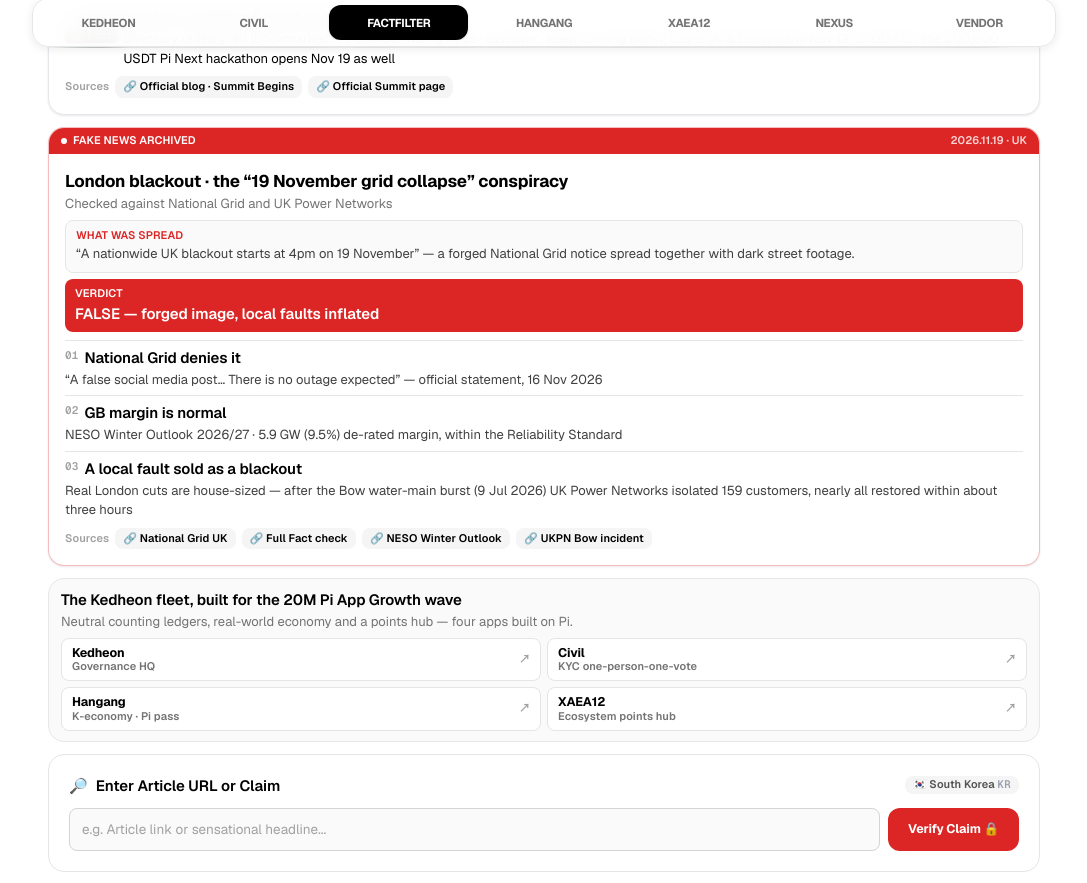
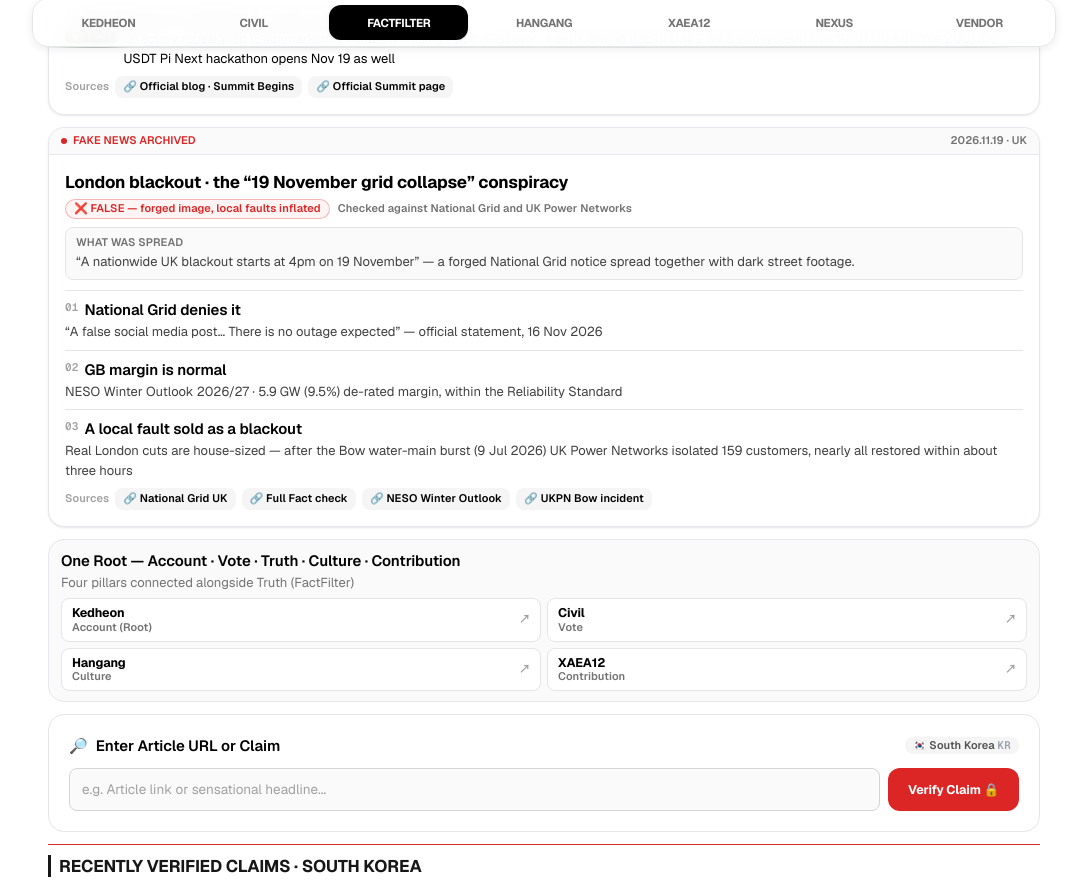
Before and after one commit to osung02012-ai/kedheon-final, a Next.js app: page /factfilter in a window 1280 px wide. Shown: the part 737-1620 px from the top of the page, without its empty margins (96-1183 px from the left). Built offline with nearby package versions, Linux system fonts and the light colour scheme.

Commit message:
feat(factfilter): 하단 카드를 케드헌 5대 축(계정·투표·진실·문화·기여) 문구로 교체 + 가짜뉴스 박제 카드 레이아웃 정리 (KO/EN)

```diff
--- a/app/factfilter/page.tsx
+++ b/app/factfilter/page.tsx
@@ -338,12 +338,12 @@ const SUMMIT_SOURCES = [
   }
 ];
 
-/** 케드헌 편대 — 서밋 App Growth 흐름과 연결되는 4개 앱 */
+/** 케드헌 5대 축 — 계정(근본) · 투표 · 진실 · 문화 · 기여 중 진실(FactFilter)을 뺀 4개 자리 */
 const FLEET_APPS = [
-  { name: 'Kedheon', url: 'https://kedheon.com', ko: '거버넌스 본부', en: 'Governance HQ' },
-  { name: 'Civil', url: 'https://civil.kedheon.com', ko: 'Pi KYC 1인 1표', en: 'KYC one-person-one-vote' },
-  { name: 'Hangang', url: 'https://hangang.kedheon.com', ko: 'K-실물 경제 · 파이 패스', en: 'K-economy · Pi pass' },
-  { name: 'XAEA12', url: 'https://xaea12.kedheon.com', ko: '생태계 포인트 허브', en: 'Ecosystem points hub' }
+  { name: 'Kedheon', url: 'https://kedheon.com', ko: '계정 (근본)', en: 'Account (Root)' },
+  { name: 'Civil', url: 'https://civil.kedheon.com', ko: '투표', en: 'Vote' },
+  { name: 'Hangang', url: 'https://hangang.kedheon.com', ko: '문화', en: 'Culture' },
+  { name: 'XAEA12', url: 'https://xaea12.kedheon.com', ko: '기여', en: 'Contribution' }
 ];
 
 /** 상단 피처드 — 서밋 Day 1 공식 팩트체크 + 케드헌 편대 링크 */
@@ -443,27 +443,33 @@ const BLACKOUT_SOURCES = [
 
 /** 피처드 2 — 가짜뉴스 박제 카드 */
 const FakeNewsArchive = ({ ko }: { ko: boolean }) => (
-  <section className="bg-white border border-[#dc2626]/30 rounded-2xl shadow-[var(--card-shadow)] overflow-hidden text-left">
-    <div className="flex items-center justify-between gap-2 bg-[#dc2626] px-3 py-1.5">
-      <span className="flex items-center gap-1.5 t-tag font-bold uppercase text-white">
-        <span className="w-1.5 h-1.5 rounded-full bg-white inline-block shrink-0" />
+  <section className="bg-white border border-[#E5E7EB] rounded-2xl shadow-[var(--card-shadow)] overflow-hidden text-left">
+    <div className="flex items-center justify-between gap-2 bg-neutral-50 border-b border-[#E5E7EB] px-3 py-1.5">
+      <span className="flex items-center gap-1.5 t-tag font-bold uppercase text-[#dc2626]">
+        <span className="w-1.5 h-1.5 rounded-full bg-[#dc2626] inline-block shrink-0" />
         {ko ? '가짜뉴스 박제' : 'Fake news archived'}
       </span>
-      <span translate="no" className="notranslate t-tag text-white/80 whitespace-nowrap">
+      <span translate="no" className="notranslate t-tag text-neutral-500 whitespace-nowrap">
         2026.11.19 · UK
       </span>
     </div>
 
-    <div className="px-3 py-2.5 md:p-4">
+    <div className="px-3 py-3 md:p-4">
       <h2 className="t-section text-black">
         {ko ? '런던 대정전 · 11월 19일 시스템 붕괴 음모론' : 'London blackout · the “19 November grid collapse” conspiracy'}
       </h2>
-      <p className="t-sub text-neutral-500 mt-0.5">
-        {ko ? '영국 전력망 공식 채널·실측 현황과 대조' : 'Checked against National Grid and UK Power Networks'}
-      </p>
 
-      <div className="mt-1.5 rounded-lg bg-neutral-50 border border-neutral-200 px-2.5 py-2">
-        <p className="t-tag font-bold text-[#dc2626] uppercase">{ko ? '유포된 루머' : 'What was spread'}</p>
+      <div className="flex flex-wrap items-center gap-x-2 gap-y-1 mt-1.5">
+        <span className="inline-flex items-center rounded-full border border-[#dc2626]/30 bg-[#dc2626]/5 px-2 py-0.5 t-tag font-bold text-[#dc2626]">
+          {ko ? '❌ 거짓 — 조작 이미지 + 국지 사고 과장' : '❌ FALSE — forged image, local faults inflated'}
+        </span>
+        <span className="t-tag font-normal text-neutral-500">
+          {ko ? '영국 전력망 공식 채널·실측 현황과 대조' : 'Checked against National Grid and UK Power Networks'}
+        </span>
+      </div>
+
+      <div className="mt-2 rounded-lg bg-neutral-50 border border-neutral-200 px-2.5 py-2">
+        <p className="t-tag font-bold text-neutral-500 uppercase">{ko ? '유포된 루머' : 'What was spread'}</p>
         <p className="t-sub text-neutral-700 mt-0.5">
           {ko
             ? '“11월 19일 오후 4시, 영국 전국 대정전이 시작된다” — National Grid 공문으로 위장한 조작 이미지와 어두운 거리 영상이 함께 돌았습니다.'
@@ -471,16 +477,9 @@ const FakeNewsArchive = ({ ko }: { ko: boolean }) => (
         </p>
       </div>
 
-      <div className="mt-1.5 rounded-lg bg-[#dc2626] px-2.5 py-2">
-        <p className="t-tag font-bold text-white uppercase">{ko ? '공식 팩트 판정' : 'Verdict'}</p>
-        <p className="t-card text-white mt-0.5">
-          {ko ? '거짓 — 조작 이미지 + 국지 사고 과장' : 'FALSE — forged image, local faults inflated'}
-        </p>
-      </div>
-
-      <div className="mt-2 space-y-1.5">
+      <div className="mt-2.5 space-y-2">
         {BLACKOUT_FACTS.map(f => (
-          <div key={f.key} className="border-t border-neutral-200 pt-1.5">
+          <div key={f.key} className="border-t border-neutral-200 pt-2">
             <p className="t-card text-black flex items-start gap-1.5">
               <span translate="no" className="notranslate font-mono t-tag text-neutral-400 shrink-0 pt-0.5">{f.key}</span>
               <span className="min-w-0">{ko ? f.head : f.headEn}</span>
@@ -510,16 +509,16 @@ const FakeNewsArchive = ({ ko }: { ko: boolean }) => (
   </section>
 );
 
-/** 하단 — 케드헌 편대 링크 카드 */
+/** 하단 — 케드헌 5대 축 링크 카드 */
 const FleetPromo = ({ ko }: { ko: boolean }) => (
   <section className="bg-neutral-50 border border-[#E5E7EB] rounded-2xl px-3 py-2.5 text-left">
     <p className="t-card text-black">
-      {ko ? '2,000만 Pi App Growth 흐름에 올라탄 케드헌 편대' : 'The Kedheon fleet, built for the 20M Pi App Growth wave'}
+      {ko ? '하나의 뿌리 — 계정(근본) · 투표 · 진실 · 문화 · 기여' : 'One Root — Account · Vote · Truth · Culture · Contribution'}
     </p>
     <p className="t-sub text-neutral-500 mt-0.5">
       {ko
-        ? '중립 집계 원장 · 실물 경제 · 포인트 허브 — 파이 생태계에 세운 네 개의 앱.'
-        : 'Neutral counting ledgers, real-world economy and a points hub — four apps built on Pi.'}
+        ? '진실(FactFilter)과 함께 움직이는 네 개의 자리'
+        : 'Four pillars connected alongside Truth (FactFilter)'}
     </p>
     <div className="grid grid-cols-2 gap-1.5 mt-1.5">
       {FLEET_APPS.map(a => (
```
